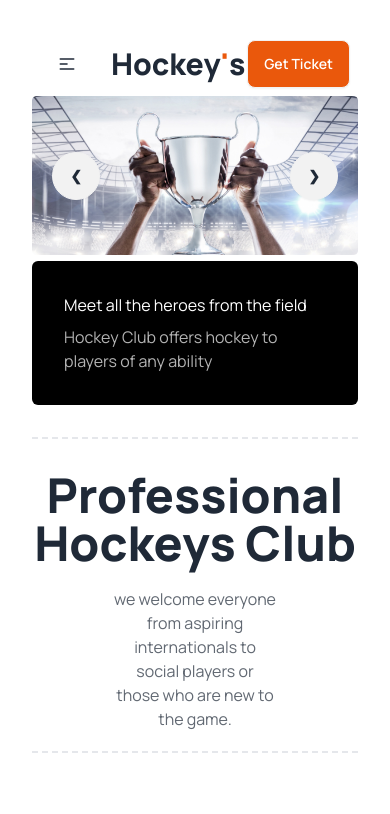
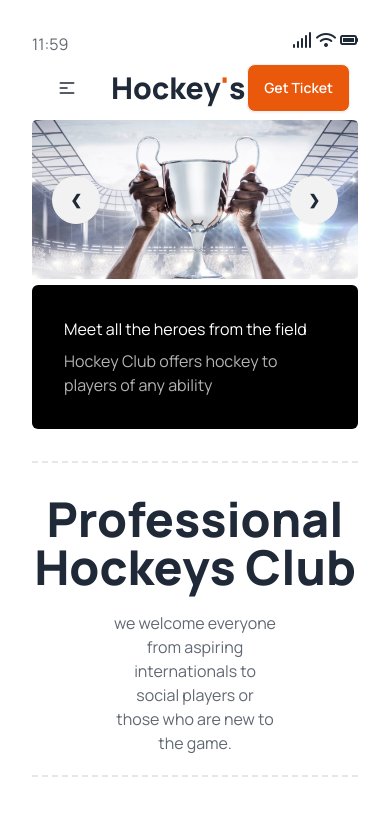
Before and after one commit to nhwnahid007/hockeys-club, a plain HTML site: page index.html in a window 390 px wide. Shown: the top 814 px of the page. Drawn offline with nearby package versions, Linux system fonts and the light colour scheme.

Commit message:
Added time and network section

```diff
--- a/index.html
+++ b/index.html
@@ -33,6 +33,14 @@
   <body class="font-manrope">
     <header class="container mx-auto lg:px-24 px-8 my-8">
       <!-- Navbar -->
+      <nav class="flex justify-between lg:hidden">
+        <div class=""><p class="opacity-70">11:59</p></div>
+        <div class="flex gap-1">
+            <i class="fa-solid fa-signal"></i>
+            <i class="fa-solid fa-wifi"></i>
+            <i class="fa-solid fa-battery-full"></i>
+        </div>
+      </nav>
       <nav>
         <div class="navbar bg-base-100">
           <div class="navbar-start">
@@ -619,7 +627,7 @@
                     <p class="opacity-70"> Be well, do good work, <br> and keep in touch. </p>
                </div>
 
-               <div class="flex items-center">
+               <div class="flex items-center gap-2">
                 <i class="fa-regular fa-envelope text-red-500"></i>
                    <h1 class="">hockeys@support.com</h1>
                </div>
```
